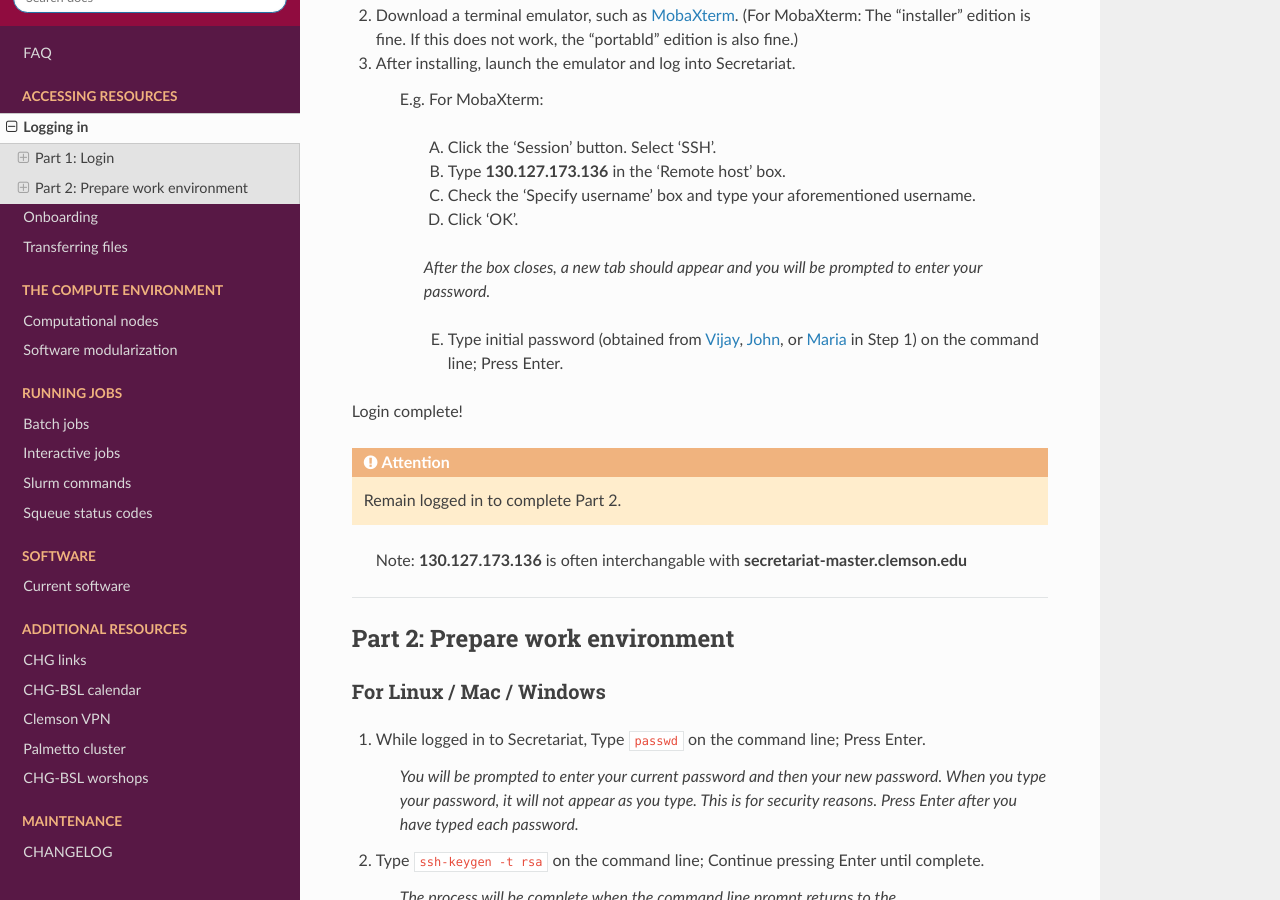
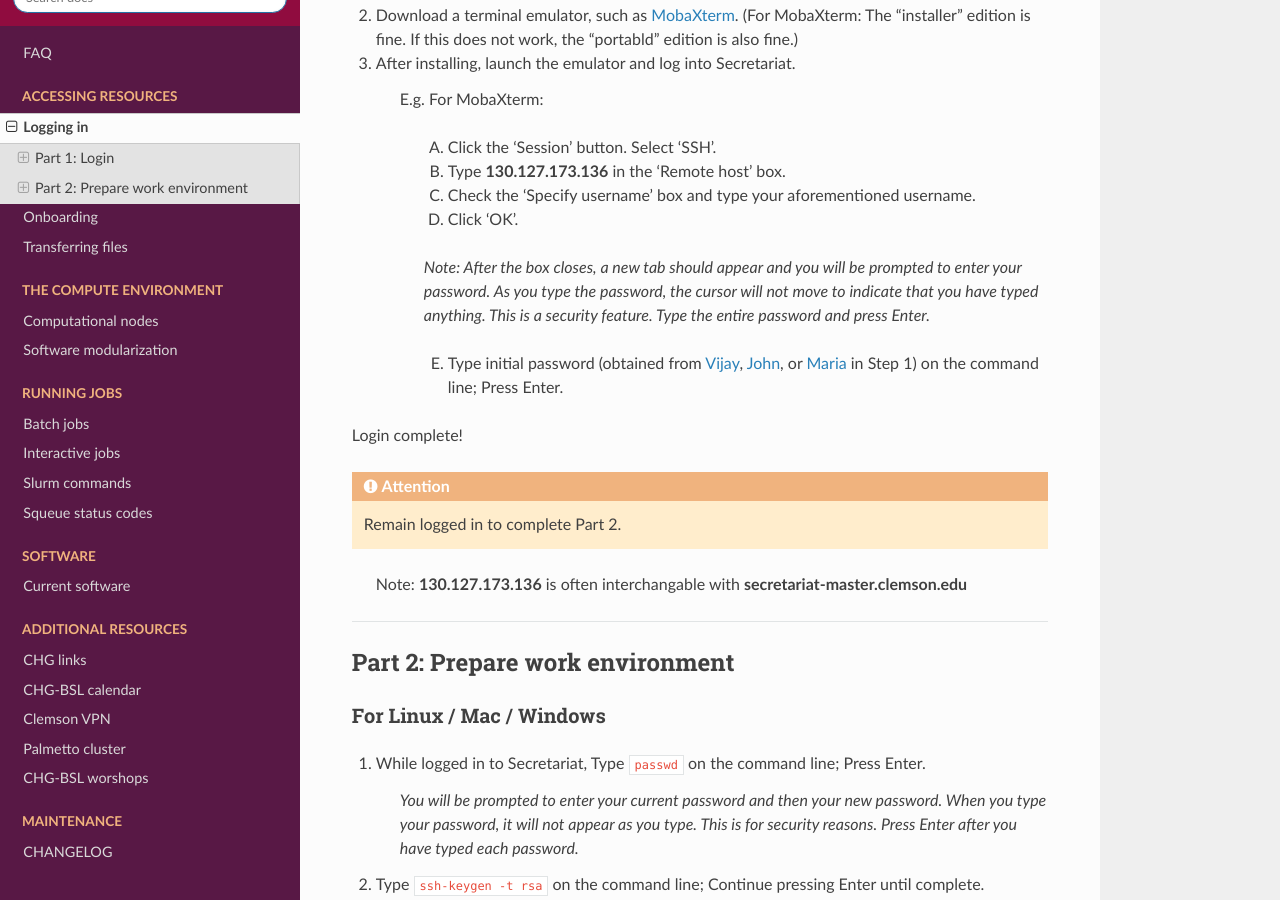
Before and after one commit to amalgamaria/secretariat, a Sphinx documentation site: the page built from docs/access/login.rst, in a window 1280 px wide and 900 px high, scrolled down 883 px. Built offline with Sphinx 7.4.7 and the Read the Docs theme 2.0.0, drawn with Linux system fonts in a browser that asks for light colours; pages that are not in the unit, such as notebooks, are missing from menus.

Commit message:
Add details about password entry for Windows section

```diff
--- a/docs/access/login.rst
+++ b/docs/access/login.rst
@@ -42,7 +42,7 @@ For Windows
 		C. Check the 'Specify username' box and type your aforementioned username.
 		D. Click 'OK'.
 
-		*After the box closes, a new tab should appear and you will be prompted to enter your password.*
+		*Note: After the box closes, a new tab should appear and you will be prompted to enter your password. As you type the password, the cursor will not move to indicate that you have typed anything. This is a security feature. Type the entire password and press Enter.*
 
 		E. Type initial password (obtained from `Vijay`_, `John`_, or `Maria`_ in Step 1) on the command line; Press Enter.
 
```
